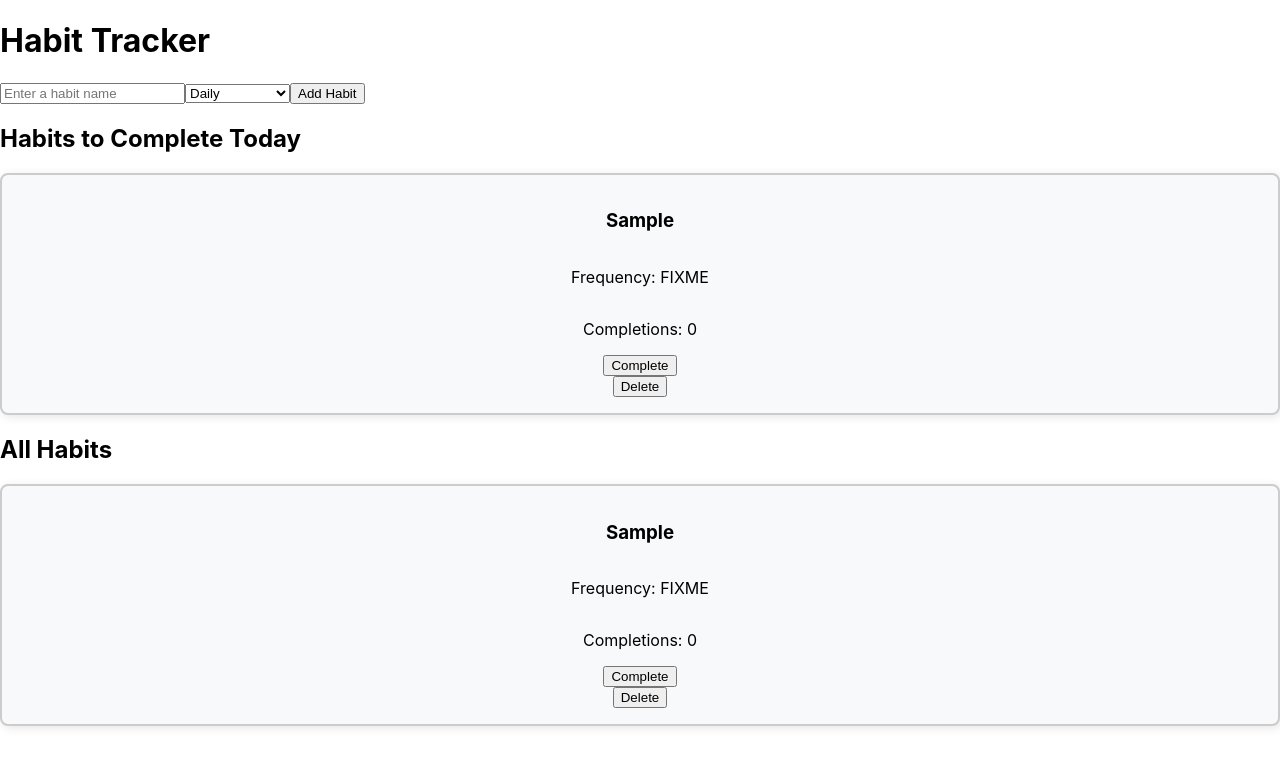
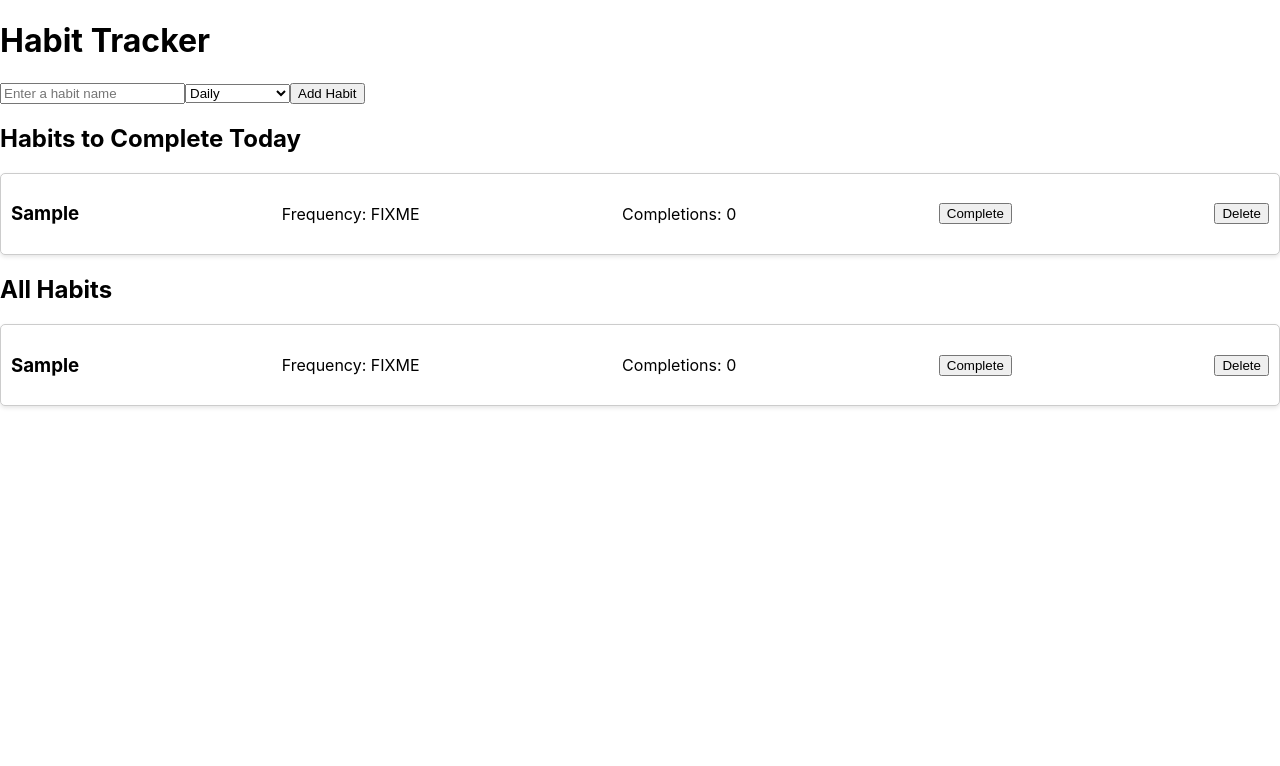
Before and after one commit to annacwu/ReactHabitTracker, a React (Create React App) app: page / in a window 1280 px wide. Both pictures are taken after typing "Sample" into the empty fields and a click on the button "Add Habit". Shown: the top 766 px of the page. Built offline with nearby package versions, Linux system fonts and the light colour scheme.

Commit message:
habititem styling

```diff
--- a/src/App.css
+++ b/src/App.css
@@ -1,5 +1,9 @@
+@import url('https://fonts.googleapis.com/css2?family=Antic+Didone&display=swap');
+
 .App {
   text-align: center;
+  font-family: "Antic Didone", serif;
+  /* this didnt work */
 }
 
 .App-logo {
--- a/src/components/HabitItem.module.css
+++ b/src/components/HabitItem.module.css
@@ -1,12 +1,11 @@
 .habitCard {
-    background-color: #f8f9fa;
-    border: 2px solid #ccc;
-    border-radius: 8px;
-    padding: 16px;
-    margin: 10px 0;
     display: flex;
-    flex-direction: column;
+    justify-content: space-between;
     align-items: center;
-    box-shadow: 2px 2px 10px rgba(0, 0, 0, 0.1);
-    transition: transform 0.2s ease-in-out;
+    background-color: #fff;
+    padding: 10px;
+    margin: 5px 0;
+    border: 1px solid #ccc;
+    border-radius: 5px;
+    box-shadow: 0 2px 4px rgba(0, 0, 0, 0.1);
 }
```
Also changed, not shown: src/TODO.md (added, +6 -0 lines).
